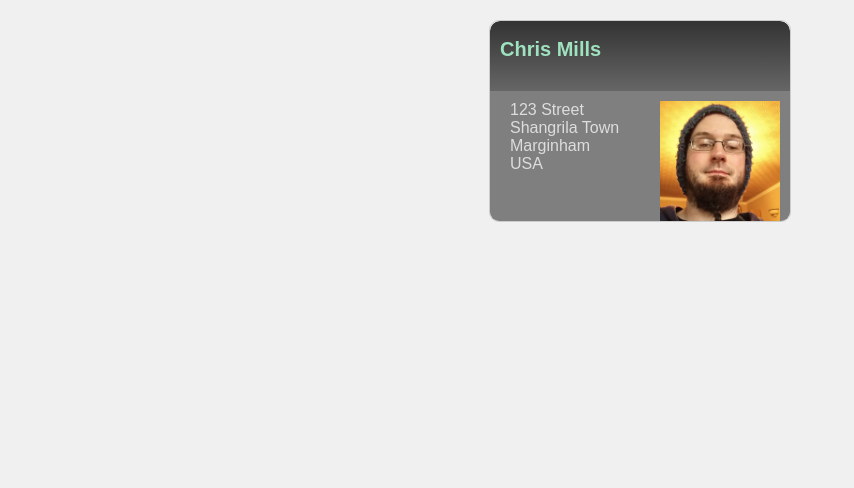
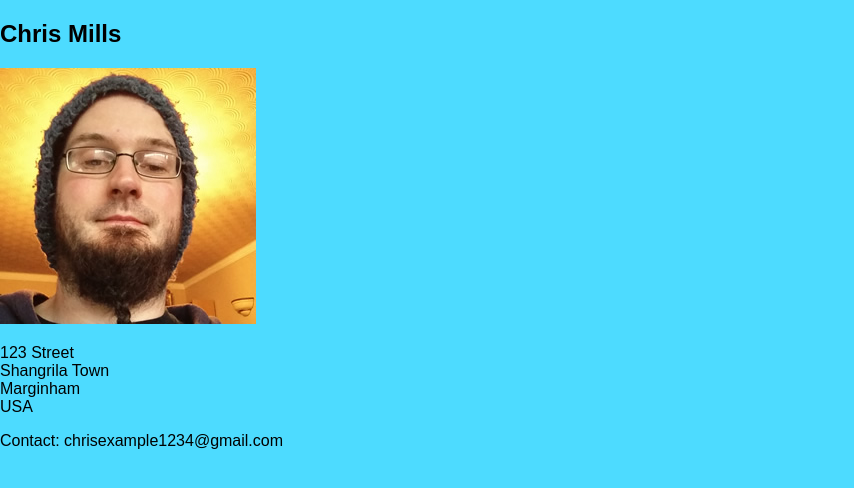
Before and after one commit to Nived-13/fundCSScompre, a plain HTML site: page index.html in a window 1280 px wide. Shown: the whole page, without its empty margins (0-854 px from the left). Drawn offline with Linux system fonts and the light colour scheme.

Commit message:
Update index.html

```diff
--- a/index.html
+++ b/index.html
@@ -7,79 +7,20 @@
     <style>
         body {
             font-family: Arial, sans-serif;
-            background-color: #f0f0f0;
+            background-color: #4ddbff;
             margin: 0;
             padding: 0;
         }
 
         h2 {
-            color: #9FE2BF;
+            color: #000000;
         }
 
         p {
-            color: #666;
+            color: #000000;
         }
 
-        .card-container {
-            width: 300px;
-            height: 200px;
-            background-color: #fff;
-            border: 1px solid #ccc;
-            border-radius: 10px;
-            overflow: hidden;
-            margin: 20px auto;
-        }
 
-        .card-header, .card-footer {
-            background: linear-gradient(to bottom, #333, #666);
-            border-radius: 10px 10px 0 0;
-            padding: 10px;
-            height: 30px;
-        }
-
-        .card-footer {
-            background: linear-gradient(to top, #333, #666);
-            border-radius: 0 0 10px 10px;
-        }
-
-        .card-content {
-            padding: 10px;
-            height: 120px;
-            background-color: rgba(0, 0, 0, 0.5);
-        }
-
-        .card-content img {
-            float: right;
-            max-height: 100%;
-        }
-
-        h2, p {
-            margin: 0;
-        }
-
-        .card-header, .card-footer {
-            height: 3.125em; /* 50px total height */
-            padding: 0.625em; /* 10px padding */
-        }
-
-        .card-content {
-            height: 7.5em; /* 120px height */
-        }
-
-        .card-header h2 {
-            font-size: 1.25em; /* 20px font size */
-            line-height: 1.875em; /* Centering in 30px content box */
-        }
-
-        .card-footer p {
-            font-size: 0.9375em; /* 15px font size */
-            line-height: 1.875em; /* Centering in 30px content box */
-        }
-
-        .card-content p {
-            padding-left: 0.625em; /* Align with header and footer */
-            color: #ddd;
-        }
     </style>
 </head>
 <body>
```
